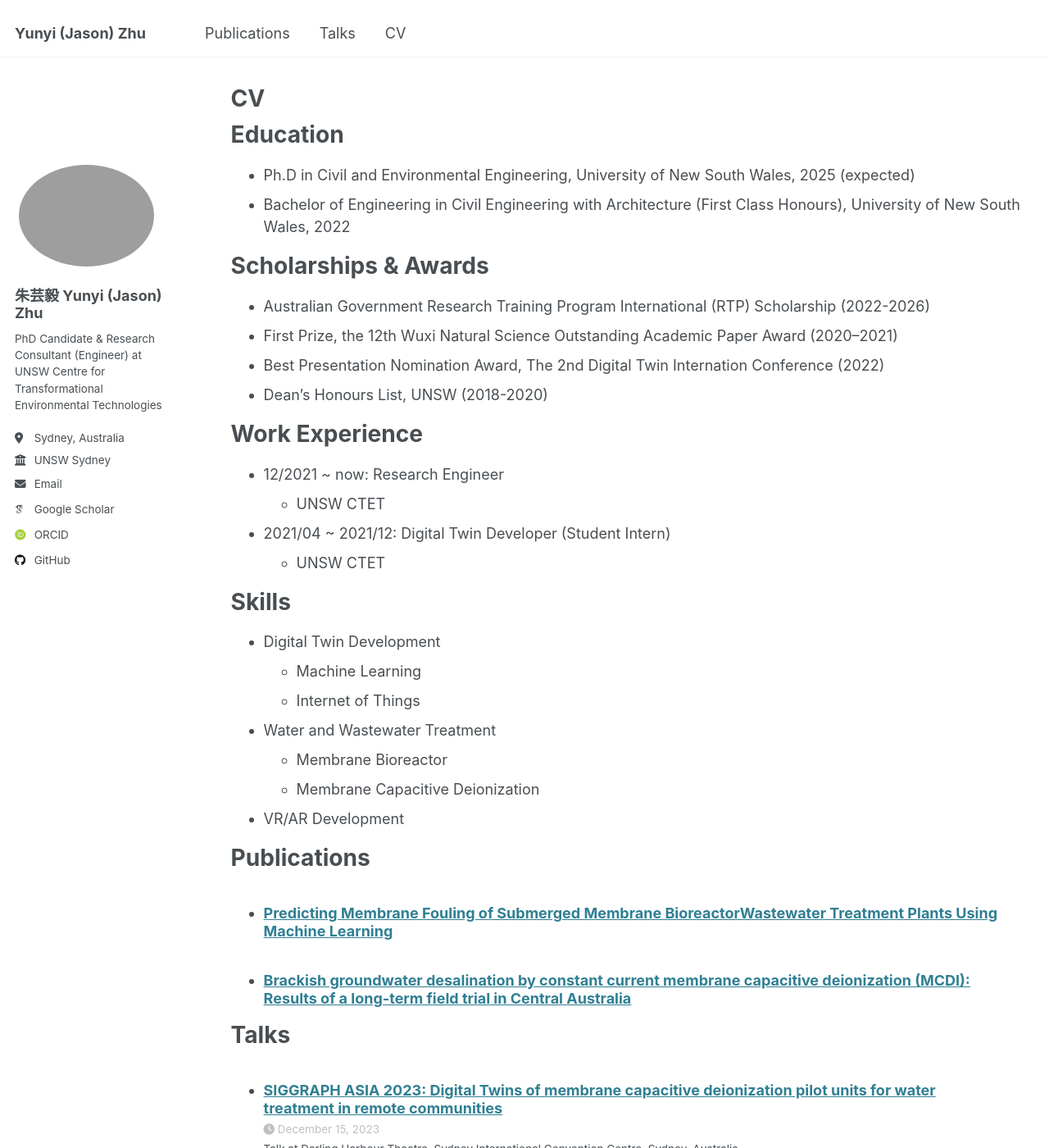
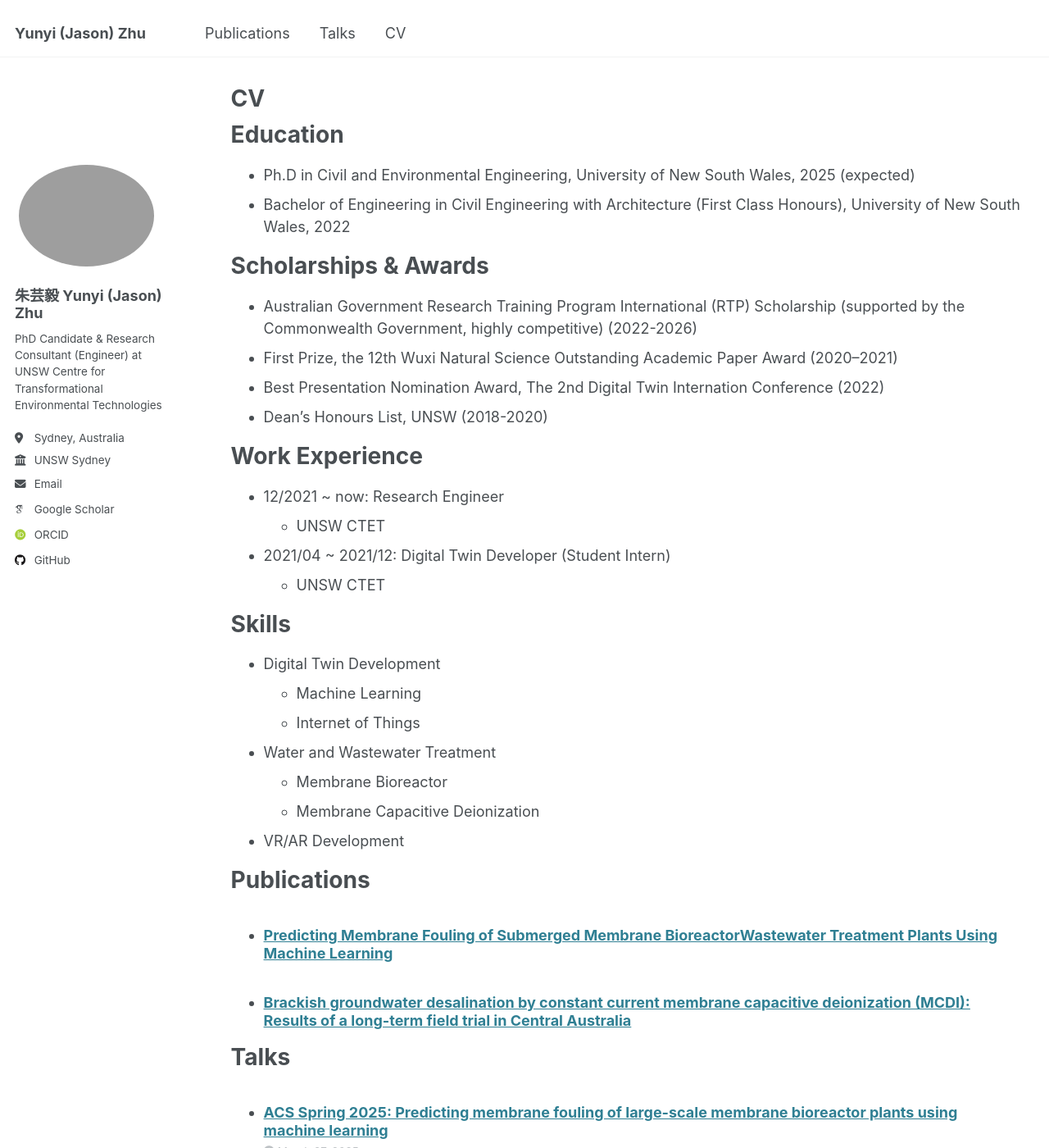
Before and after one commit to Jassssz/Jassssz.github.io, a Jekyll site: the page built from _pages/cv.md, in a window 1280 px wide and 1400 px high. Shown: the whole window at 82% size. Built offline with Jekyll 4.4.1, drawn with Linux system fonts in a browser that asks for light colours; some web fonts are replaced; some of the changed text lies outside the part shown.

Commit message:
commit 2025-04-01

```diff
--- a/_pages/cv.md
+++ b/_pages/cv.md
@@ -16,7 +16,7 @@ Education
 
 Scholarships & Awards
 ======
-* Australian Government Research Training Program International (RTP) Scholarship (2022-2026)
+* Australian Government Research Training Program International (RTP) Scholarship (supported by the Commonwealth Government, highly competitive) (2022-2026)
 * First Prize, the 12th Wuxi Natural Science Outstanding Academic Paper Award (2020–2021)
 * Best Presentation Nomination Award, The 2nd Digital Twin Internation Conference (2022)
 * Dean’s Honours List, UNSW (2018-2020)
--- a/_pages/publications.html
+++ b/_pages/publications.html
@@ -6,7 +6,7 @@ author_profile: true
 ---
 
 {% if site.author.googlescholar %}
-  <div class="wordwrap">You can also find my articles on <a href="{{site.author.googlescholar}}">my Google Scholar profile</a>.</div>
+  <div class="wordwrap">You can find all of my articles on <a href="{{site.author.googlescholar}}">my Google Scholar profile</a>.</div>
 {% endif %}
 
 {% include base_path %}
--- /dev/null
+++ b/_talks/2025-03-27-ACS.md
@@ -0,0 +1,24 @@
+---
+title: "ACS Spring 2025: Predicting membrane fouling of large-scale membrane bioreactor plants using machine learning"
+collection: talks
+type: "Talk"
+permalink: /talks/2025-03-27-ACS
+venue: "Marriott Grand Ballroom, San Diego"
+date: 2025-03-27
+location: "San Diego, USA"
+---
+<div style="display: flex; justify-content: center; margin-bottom: 1rem;">
+  <img src="{{ site.baseurl }}/images/talks/ACS2025_3.JPG" alt="ACS2025 " style="width:40%; margin-right:0.5rem;">
+  <!-- <img src="{{ site.baseurl }}/images/talks/ACS2025_2.JPG" alt="ACS2025 1" style="width:33%; margin-right:0.5rem;"> -->
+  <img src="{{ site.baseurl }}/images/talks/ACS2025_1.JPG" alt="ACS2025 1" style="width:40%; margin-right:0.5rem;">
+  <img src="{{ site.baseurl }}/images/talks/ACS2025_2.JPG" alt="ACS2025 2" style="width:18%; height:18%; align-self: center">
+</div>
+
+
+
+<!-- <div style="display: flex; justify-content: center;">
+  <img src="{{ site.baseurl }}/images/talks/ECL34177.JPG" alt="AR Demo 3" style="width:45%; margin-right:1rem;">
+  <img src="{{ site.baseurl }}/images/talks/Image4.JPG" alt="AR Demo 4" style="width:45%;">
+</div> -->
+
+Presentation at [ACS Spring 2025](https://www.acs.org/meetings/acs-meetings/spring.html) on membrane fouling predictions for full-scale membrane bioreactor wastewater treatment plants. The ML model was developed using an iterative data denoising algorithm and a custom loss function. The deployed MBR-Net can retrieve historical data and generate real-time fouling predictions in just a few seconds!
```
Also changed, not shown: _pages/about.md (+2 -2 lines), images/talks/ACS2025_1.JPG (added), images/talks/ACS2025_2.JPG (added), images/talks/ACS2025_3.JPG (added).
